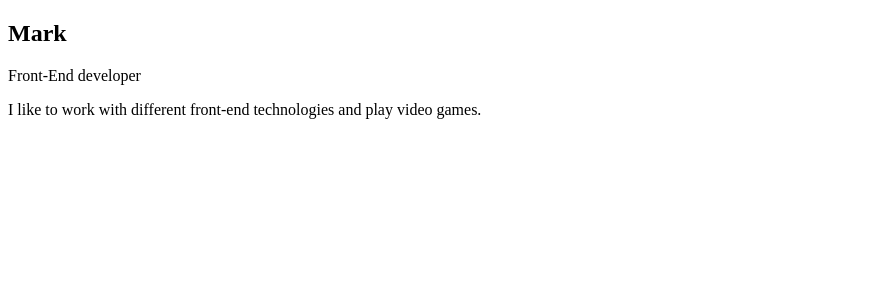
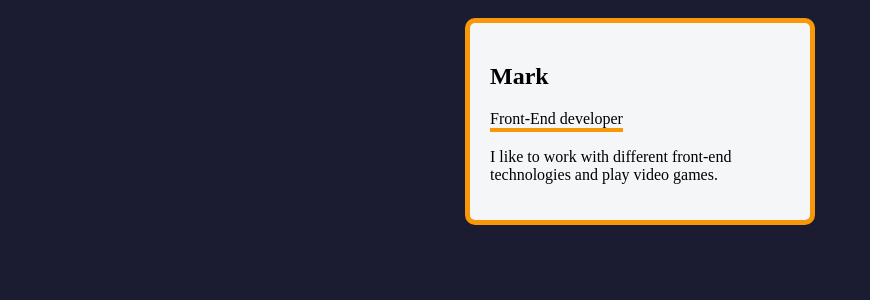
Before and after one commit to djimgon/react-learning-lab, a React app in the folder frontend/: page / in a window 1280 px wide. Shown: the top 300 px of the page, without its empty margins (0-870 px from the left). Built offline with nearby package versions, Linux system fonts and the light colour scheme; the HTML template or start-up script is replaced by a standard one.

Commit message:
Added Styles

```diff
--- a/frontend/src/styles/App.css
+++ b/frontend/src/styles/App.css
@@ -0,0 +1,36 @@
+:root {
+  --dark-grey: #1b1b32;
+  --light-grey: #f5f6f7;
+  --dark-orange: #f89808;
+}
+
+body {
+  background-color: var(--dark-grey);
+}
+
+.flex-container {
+  display: flex;
+  flex-wrap: wrap;
+  justify-content: space-around;
+  align-items: center;
+}
+
+.card {
+  border: 5px solid var(--dark-orange);
+  border-radius: 10px;
+  width: 100%;
+  padding: 20px;
+  margin: 10px 0;
+  background-color: var(--light-grey);
+}
+
+.card-title {
+  border-bottom: 4px solid var(--dark-orange);
+  width: fit-content;
+}
+
+@media (min-width: 768px) {
+  .card {
+    width: 300px;
+  }
+}
```
